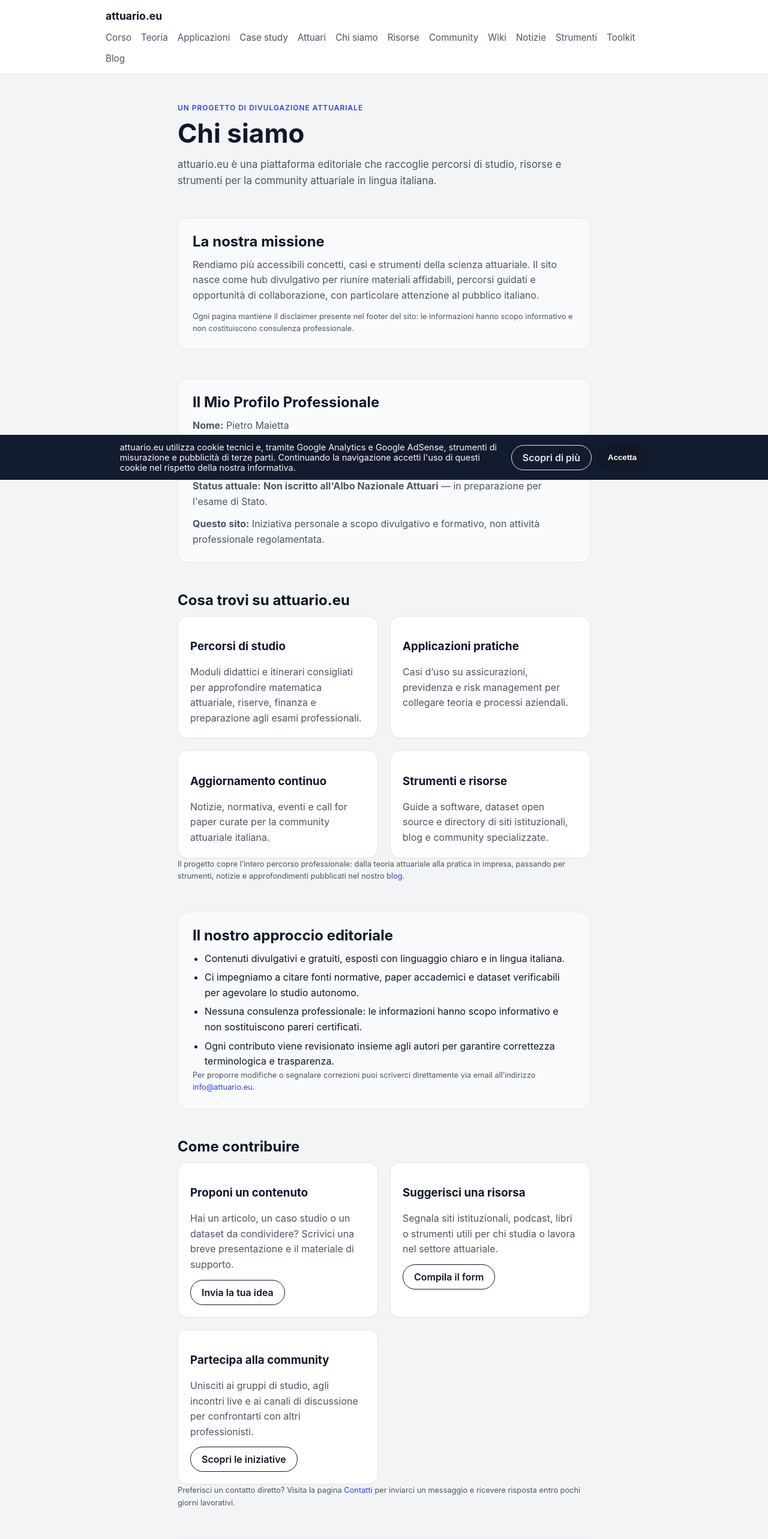
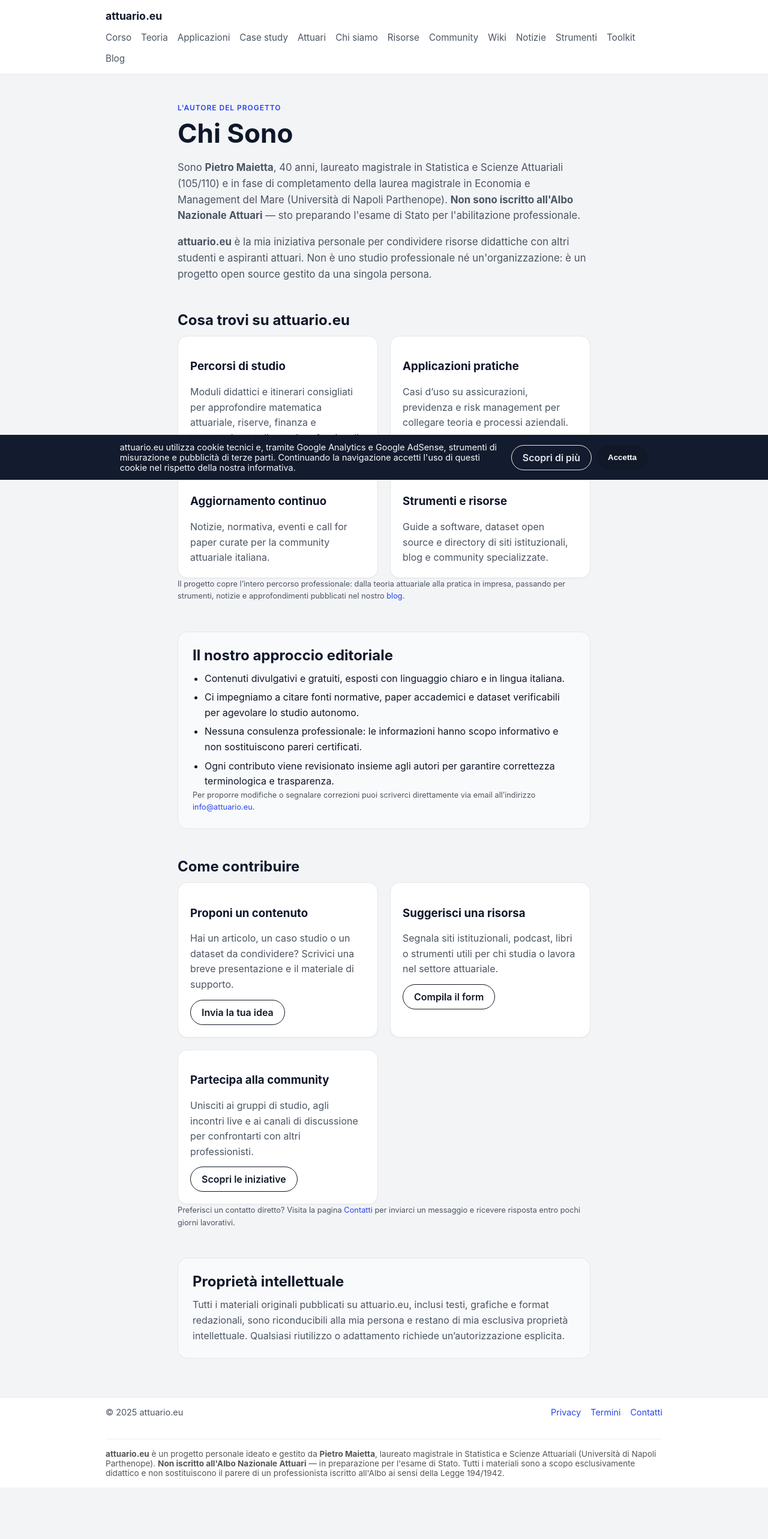
Before and after one commit to pietroscik/attuario-eu, a Next.js app: page /chi-siamo in a window 1280 px wide. Shown: the top 2566 px of the page at 60% size. After the commit the page ends 2480 px from the top, so only its background shows below. Built offline with nearby package versions, Linux system fonts and the light colour scheme.

Commit message:
modified:   components/Footer.js 	modified:   pages/chi-siamo.js

```diff
--- a/components/Footer.js
+++ b/components/Footer.js
@@ -2,14 +2,6 @@ import Link from "next/link";
 
 export default function Footer() {
   return (
-    <>
-      <div className="legal-disclaimer">
-        <div className="shell">
-          <p>
-            <strong>attuario.eu</strong> è un progetto didattico open source ideato da Pietro Maietta, laureato magistrale in Statistica e Scienze Attuariali. <strong>Non iscritto all&apos;Albo Nazionale Attuari</strong>. Tutti i materiali sono a scopo esclusivamente formativo e non costituiscono consulenza professionale ai sensi della Legge 194/1942.
-          </p>
-        </div>
-      </div>
     <footer className="site-footer" role="contentinfo">
       <div className="shell shell--footer">
         <div className="site-footer__meta">
@@ -20,12 +12,19 @@ export default function Footer() {
             <Link href="/contatti">Contatti</Link>
           </div>
         </div>
-          <p className="site-footer__disclaimer">
-            Contenuti destinati esclusivamente a finalità divulgative e formative. Nessuna informazione presente su questo sito
-            costituisce consulenza attuariale, finanziaria o legale.
-          </p>
+        <div
+          className="professional-status"
+          style={{
+            marginTop: "1.5rem",
+            paddingTop: "1rem",
+            borderTop: "1px solid #eee",
+            fontSize: "0.85rem",
+            color: "#555"
+          }}
+        >
+          <strong>attuario.eu</strong> è un progetto personale ideato e gestito da <strong>Pietro Maietta</strong>, laureato magistrale in Statistica e Scienze Attuariali (Università di Napoli Parthenope). <strong>Non iscritto all&apos;Albo Nazionale Attuari</strong> — in preparazione per l&apos;esame di Stato. Tutti i materiali sono a scopo esclusivamente didattico e non sostituiscono il parere di un professionista iscritto all&apos;Albo ai sensi della Legge 194/1942.
+        </div>
       </div>
     </footer>
-    </>
   );
 }
--- a/pages/chi-siamo.js
+++ b/pages/chi-siamo.js
@@ -59,31 +59,26 @@ const CONTRIBUTION_PATHS = [
 export default function ChiSiamo() {
   return (
     <Layout
-      title="Chi siamo"
-      eyebrow="Un progetto di divulgazione attuariale"
-      intro="attuario.eu è una piattaforma editoriale che raccoglie percorsi di studio, risorse e strumenti per la community attuariale in lingua italiana."
-      metaDescription="Scopri la missione, l’approccio editoriale e come contribuire al progetto divulgativo di attuario.eu."
+      title="Chi Sono"
+      eyebrow="L'autore del progetto"
+      intro={
+        <>
+          <p>
+            Sono <strong>Pietro Maietta</strong>, 40 anni, laureato magistrale in Statistica e Scienze
+            Attuariali (105/110) e in fase di completamento della laurea magistrale in
+            Economia e Management del Mare (Università di Napoli Parthenope). <strong>Non sono iscritto all&apos;Albo Nazionale Attuari</strong> — sto preparando
+            l&apos;esame di Stato per l&apos;abilitazione professionale.
+          </p>
+          <p>
+            <strong>attuario.eu</strong> è la mia iniziativa personale per condividere risorse didattiche
+            con altri studenti e aspiranti attuari. Non è uno studio professionale né
+            un&apos;organizzazione: è un progetto open source gestito da una singola persona.
+          </p>
+        </>
+      }
+      metaDescription="Scopri chi è l'autore di attuario.eu, il suo background e la missione del progetto."
       width="narrow"
     >
-      <section className="section info-panel" aria-labelledby="chi-siamo-missione">
-        <h2 id="chi-siamo-missione">La nostra missione</h2>
-        <p>
-          Rendiamo più accessibili concetti, casi e strumenti della scienza attuariale. Il sito nasce come hub divulgativo per
-          riunire materiali affidabili, percorsi guidati e opportunità di collaborazione, con particolare attenzione al pubblico italiano.
-        </p>
-        <p className="small-print">
-          Ogni pagina mantiene il disclaimer presente nel footer del sito: le informazioni hanno scopo informativo e non costituiscono consulenza professionale.
-        </p>
-      </section>
-
-      <section className="section info-panel" aria-labelledby="chi-siamo-profilo">
-        <h2 id="chi-siamo-profilo">Il Mio Profilo Professionale</h2>
-        <p><strong>Nome:</strong> Pietro Maietta</p>
-        <p><strong>Formazione:</strong> Laureato magistrale in Statistica e Scienze Attuariali (105/110), in fase di completamento della laurea magistrale in Economia.</p>
-        <p><strong>Status attuale:</strong> <strong>Non iscritto all&apos;Albo Nazionale Attuari</strong> — in preparazione per l&apos;esame di Stato.</p>
-        <p><strong>Questo sito:</strong> Iniziativa personale a scopo divulgativo e formativo, non attività professionale regolamentata.</p>
-      </section>
-
       <section className="section" aria-labelledby="chi-siamo-cosa-facciamo">
         <h2 id="chi-siamo-cosa-facciamo">Cosa trovi su attuario.eu</h2>
         <div className="card-grid">
```
Lines whose indentation alone changed are shown as unchanged.
